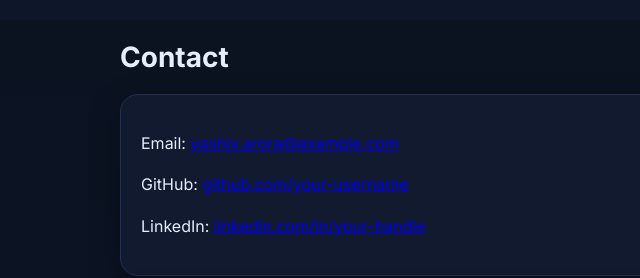
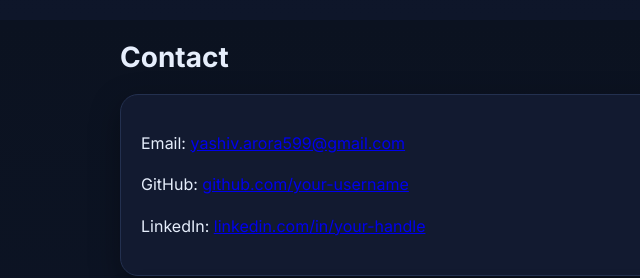
Before and after one commit to yashivarora/Yashivarora.github.io, a plain HTML site: page index.html in a window 1280 px wide. Shown: the part 2380-2658 px from the top of the page, 0-640 px from the left. Drawn offline with Linux system fonts and the light colour scheme.

```diff
--- a/index.html
+++ b/index.html
@@ -296,7 +296,7 @@
       <h2 id="contact-title">Contact</h2>
       <div class="grid">
         <div class="card">
-          <p>Email: <a href="mailto:yashiv.arora@example.com">yashiv.arora@example.com</a></p>
+          <p>Email: <a href="mailto:yashiv.arora@example.com">yashiv.arora599@gmail.com</a></p>
           <p>GitHub: <a href="https://github.com/your-username" target="_blank" rel="noreferrer">github.com/your-username</a></p>
           <p>LinkedIn: <a href="https://www.linkedin.com/in/your-handle" target="_blank" rel="noreferrer">linkedin.com/in/your-handle</a></p>
         </div>
```
